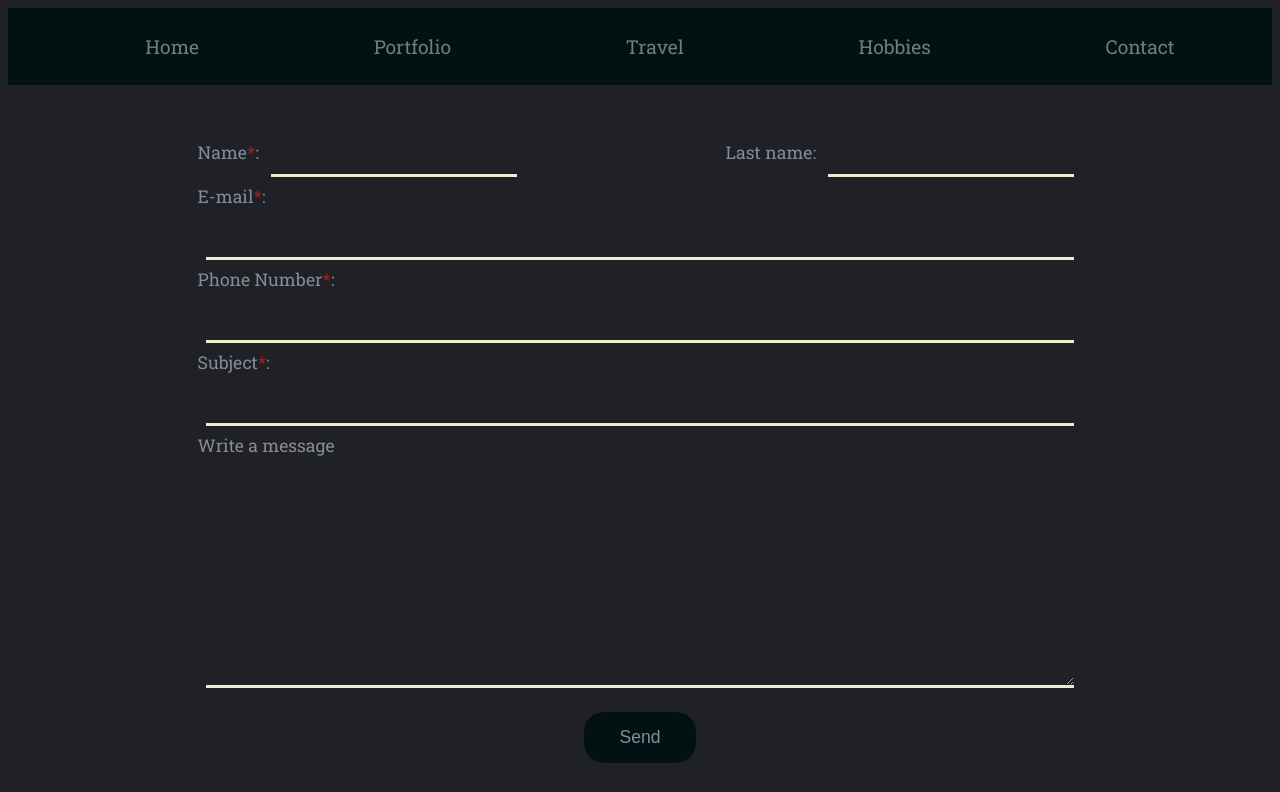
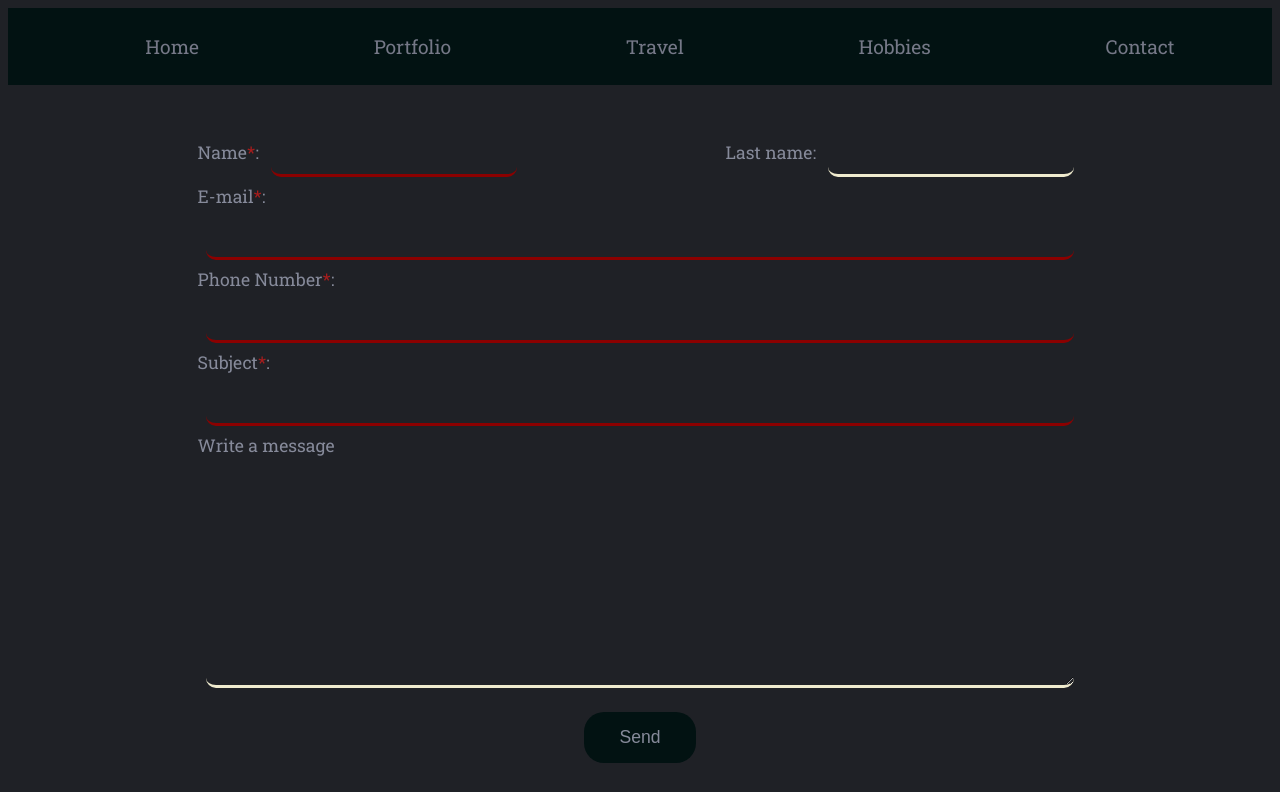
Before and after one commit to manusanchezg/manusanchezg.github.io, a plain HTML site: page pages/contact.html in a window 1280 px wide. Shown: the top 792 px of the page. Drawn offline with Linux system fonts and the light colour scheme.

Commit message:
added style to form.css

```diff
--- a/style/form.css
+++ b/style/form.css
@@ -14,11 +14,17 @@ textarea {
   background-color: transparent;
   border: none;
   border-bottom: 3px solid #efebce;
+  border-radius: 10px;
   padding: 10px;
   color: #868a9a;
   font-size: 1.1rem;
   margin: 0.5rem;
 }
+
+input:required{
+  border-bottom: 3px solid darkred;
+}
+
 button {
   margin: 1rem auto;
   padding: 15px 35px;
```
